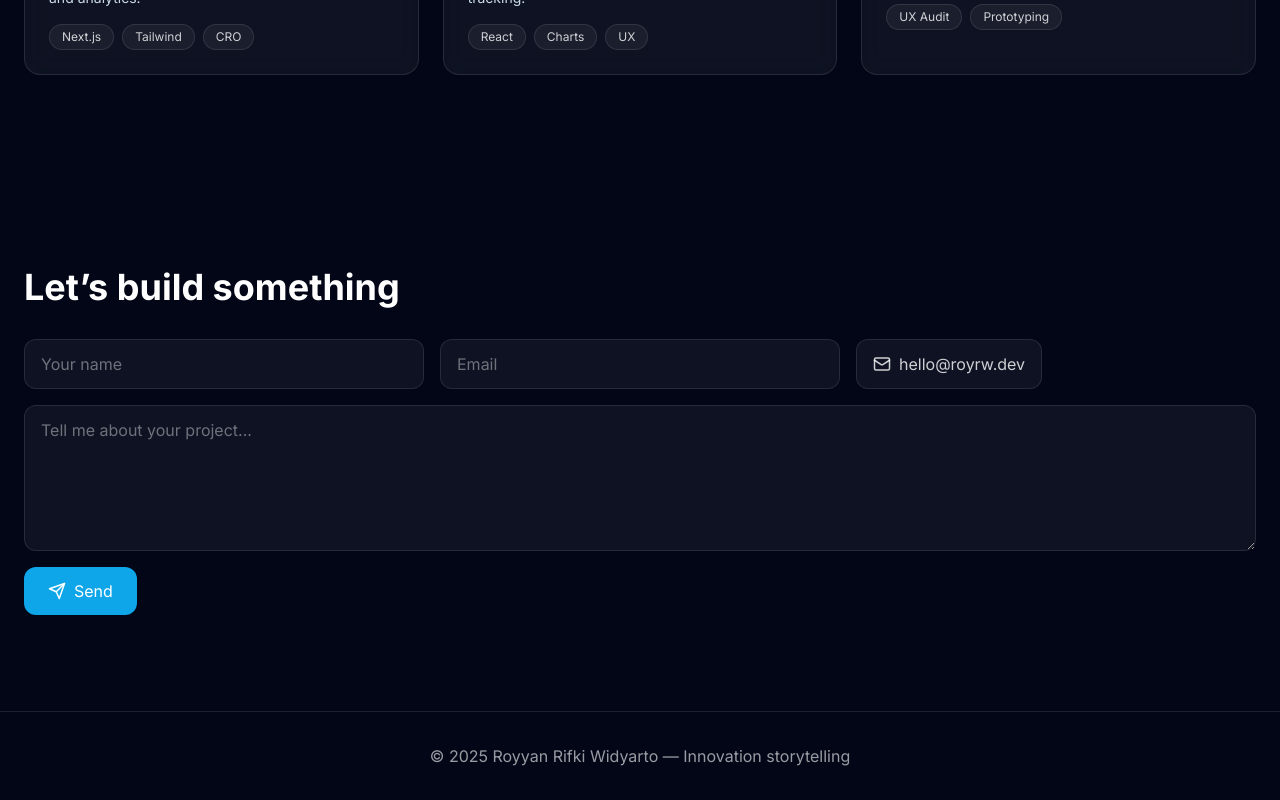
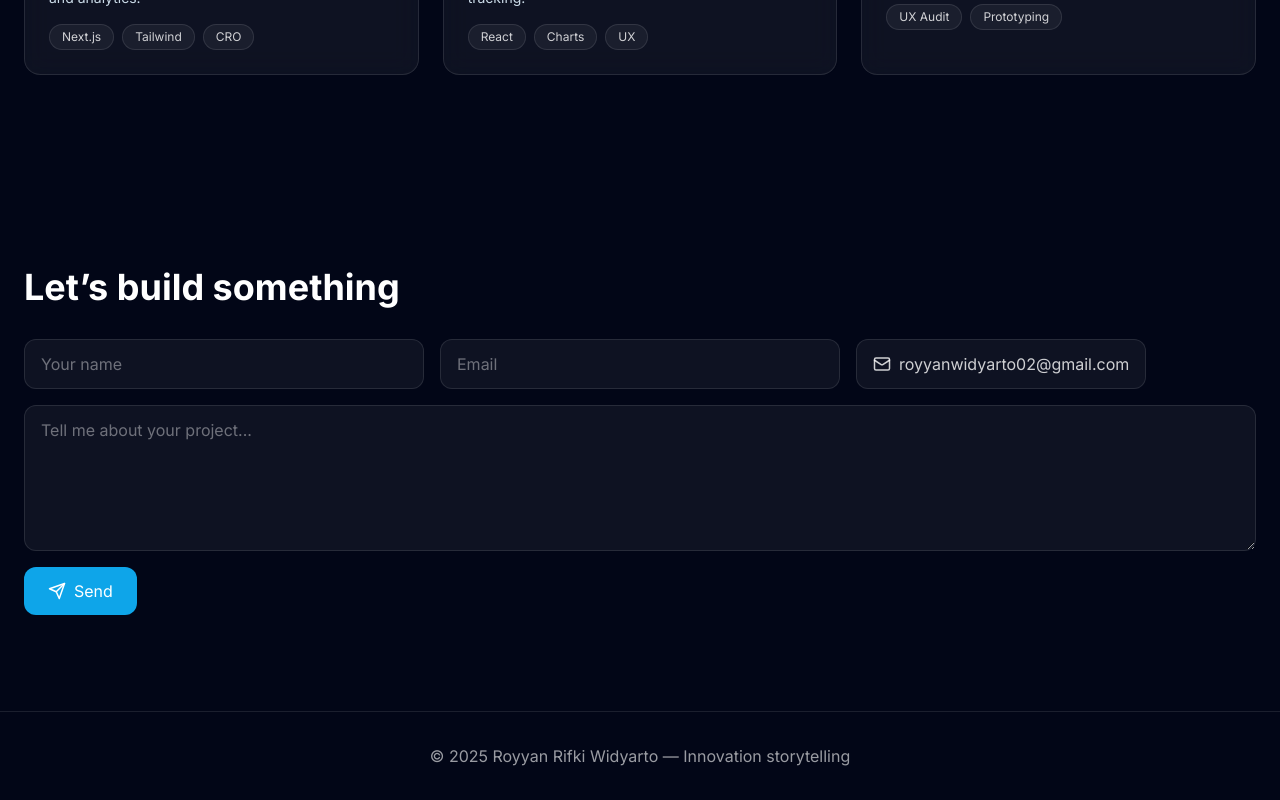
Before and after one commit to nalin-pixel/frontend-repo_137mzils_iiii6a, a React (Vite) app: page / in a window 1280 px wide. Shown: the part 1493-2293 px from the top of the page. Built offline with nearby package versions, Linux system fonts and the light colour scheme; a web font is replaced by a local one.

Commit message:
Update project prj_137mzils - 2025-11-20T07:22:49.133Z

```diff
--- a/src/components/Contact.jsx
+++ b/src/components/Contact.jsx
@@ -10,7 +10,7 @@ function Contact() {
           <input required placeholder="Your name" className="md:col-span-1 rounded-xl border border-white/10 bg-white/5 px-4 py-3 text-white/90 placeholder-white/40 outline-none focus:border-sky-400/40" />
           <input required type="email" placeholder="Email" className="md:col-span-1 rounded-xl border border-white/10 bg-white/5 px-4 py-3 text-white/90 placeholder-white/40 outline-none focus:border-sky-400/40" />
           <div className="md:col-span-1 flex gap-2">
-            <div className="flex items-center gap-2 rounded-xl border border-white/10 bg-white/5 px-4 py-3 text-white/80"><Mail size={18} /> hello@royrw.dev</div>
+            <div className="flex items-center gap-2 rounded-xl border border-white/10 bg-white/5 px-4 py-3 text-white/80"><Mail size={18} /> royyanwidyarto02@gmail.com</div>
           </div>
           <textarea required placeholder="Tell me about your project..." rows={5} className="md:col-span-3 rounded-xl border border-white/10 bg-white/5 px-4 py-3 text-white/90 placeholder-white/40 outline-none focus:border-sky-400/40" />
           <div className="md:col-span-3">
--- a/src/components/Navbar.jsx
+++ b/src/components/Navbar.jsx
@@ -22,8 +22,8 @@ function Navbar() {
             ))}
           </nav>
           <div className="hidden md:flex items-center gap-3">
-            <a href="mailto:hello@royrw.dev" className="p-2 rounded-lg border border-white/10 text-white/80 hover:text-white hover:border-white/20 transition" aria-label="Email"><Mail size={18} /></a>
-            <a href="https://linkedin.com" target="_blank" className="p-2 rounded-lg border border-white/10 text-white/80 hover:text-white hover:border-white/20 transition" aria-label="LinkedIn" rel="noreferrer"><Linkedin size={18} /></a>
+            <a href="mailto:royyanwidyarto02@gmail.com" className="p-2 rounded-lg border border-white/10 text-white/80 hover:text-white hover:border-white/20 transition" aria-label="Email"><Mail size={18} /></a>
+            <a href="https://www.linkedin.com/in/royyan15/" target="_blank" className="p-2 rounded-lg border border-white/10 text-white/80 hover:text-white hover:border-white/20 transition" aria-label="LinkedIn" rel="noreferrer"><Linkedin size={18} /></a>
             <a href="https://github.com" target="_blank" className="p-2 rounded-lg border border-white/10 text-white/80 hover:text-white hover:border-white/20 transition" aria-label="GitHub" rel="noreferrer"><Github size={18} /></a>
           </div>
           <button className="md:hidden p-2 rounded-lg border border-white/10 text-white/80" onClick={() => setOpen(v => !v)} aria-label="Toggle menu">
```
Also changed, not shown: 1 other file (tests, documents, lock files or other folders).
